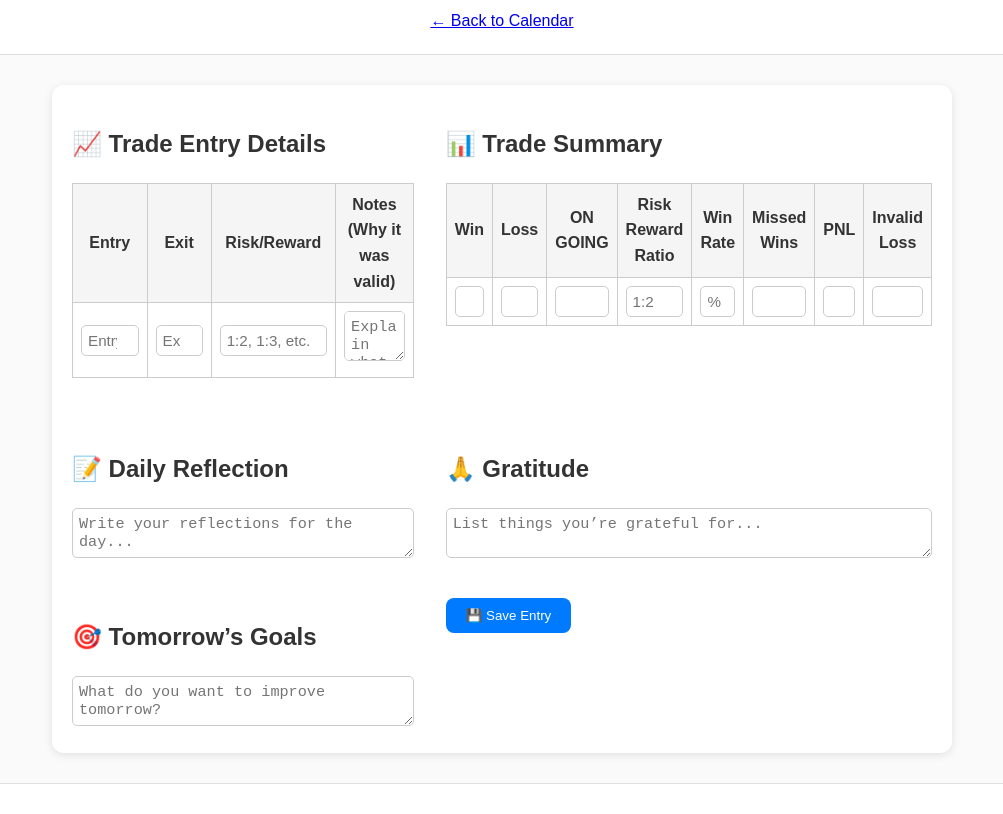
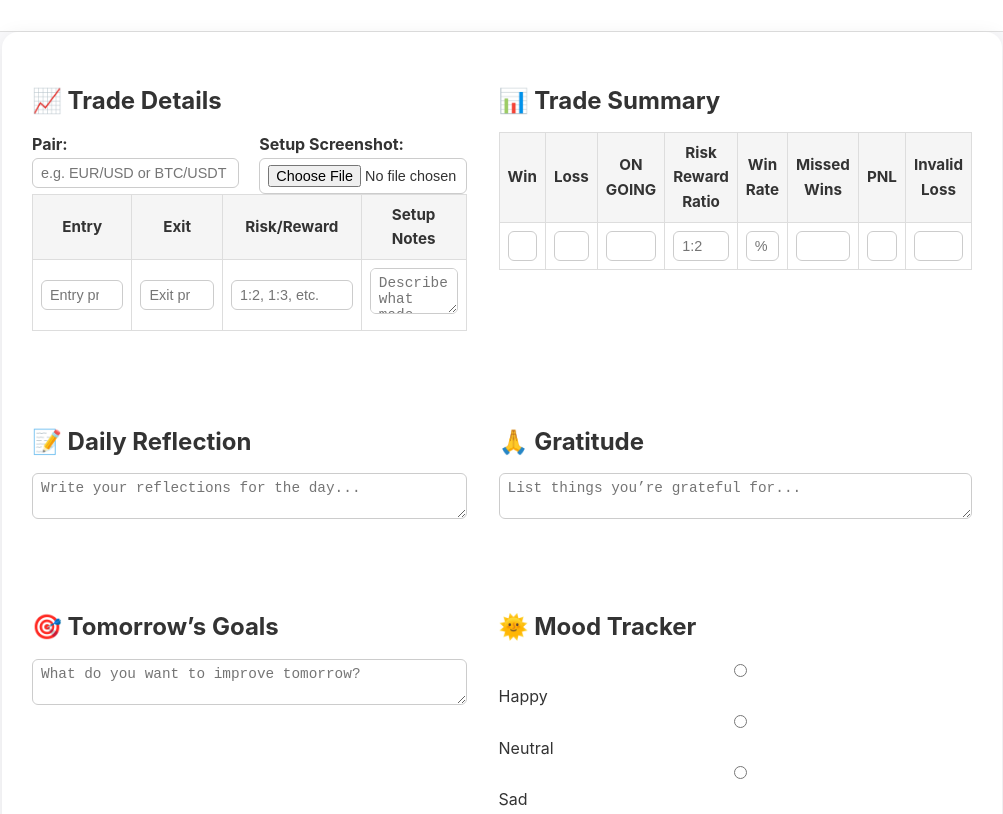
Before and after one commit to eyobfeke/My-Journal, a plain HTML site: page entries/day.html in a window 1280 px wide. Shown: the part 106-920 px from the top of the page, without its empty margins (138-1141 px from the left). Drawn offline with Linux system fonts and the light colour scheme.

Commit message:
Update day.html

```diff
--- a/entries/day.html
+++ b/entries/day.html
@@ -7,43 +7,56 @@
   <link rel="stylesheet" href="../style.css" />
   <style>
     body {
-      font-family: Arial, sans-serif;
+      font-family: 'Inter', sans-serif;
+      background-color: #f9f9fb;
       margin: 0;
       padding: 0;
-      background-color: #fafafa;
     }
     header {
       text-align: center;
-      padding: 20px;
-      border-bottom: 1px solid #ddd;
+      padding: 30px 20px;
     }
     main {
-      max-width: 900px;
-      margin: 30px auto;
-      padding: 20px;
-      background: white;
-      border-radius: 12px;
-      box-shadow: 0 2px 8px rgba(0, 0, 0, 0.1);
+      max-width: 1000px;
+      margin: 0 auto 40px;
+      background: #fff;
+      border-radius: 16px;
+      padding: 30px;
+      box-shadow: 0 4px 20px rgba(0, 0, 0, 0.08);
+    }
+    h1 {
+      margin: 0;
+      font-weight: 600;
+    }
+    h2 {
+      margin-bottom: 12px;
+      display: flex;
+      align-items: center;
+      gap: 8px;
+    }
+    section {
+      margin-bottom: 30px;
     }
     table {
       width: 100%;
       border-collapse: collapse;
-      margin-bottom: 20px;
+      margin-bottom: 10px;
     }
     th, td {
-      border: 1px solid #ccc;
+      border: 1px solid #ddd;
       padding: 8px;
       text-align: center;
+      font-size: 0.95rem;
     }
     th {
       background-color: #f5f5f5;
     }
     input, textarea {
       width: 100%;
-      padding: 6px;
+      padding: 6px 8px;
       border: 1px solid #ccc;
-      border-radius: 5px;
-      font-size: 0.95rem;
+      border-radius: 6px;
+      font-size: 0.9rem;
     }
     button {
       background-color: #007bff;
@@ -52,14 +65,30 @@
       padding: 10px 20px;
       border-radius: 8px;
       cursor: pointer;
+      font-size: 1rem;
+      font-weight: 500;
     }
     button:hover {
       background-color: #005fcc;
     }
+    .flex {
+      display: flex;
+      gap: 20px;
+      flex-wrap: wrap;
+    }
+    .half {
+      flex: 1 1 45%;
+    }
+    #img-preview {
+      margin-top: 10px;
+      max-width: 100%;
+      border-radius: 8px;
+      display: none;
+    }
     footer {
       text-align: center;
       padding: 20px;
-      color: #666;
+      color: #888;
       font-size: 0.9rem;
     }
   </style>
@@ -73,16 +102,29 @@
 
   <main>
 
-    <!-- 🆕 Added Trade Entry Details -->
-    <section id="trade-entry">
-      <h2>📈 Trade Entry Details</h2>
+    <!-- 🆕 Trade Details -->
+    <section id="trade-details">
+      <h2>📈 Trade Details</h2>
+
+      <div class="flex">
+        <div class="half">
+          <label for="pair"><strong>Pair:</strong></label>
+          <input type="text" id="pair" placeholder="e.g. EUR/USD or BTC/USDT">
+        </div>
+        <div class="half">
+          <label for="upload"><strong>Setup Screenshot:</strong></label>
+          <input type="file" id="upload" accept="image/*">
+          <img id="img-preview" alt="Preview">
+        </div>
+      </div>
+
       <table>
         <thead>
           <tr>
             <th>Entry</th>
             <th>Exit</th>
             <th>Risk/Reward</th>
-            <th>Notes (Why it was valid)</th>
+            <th>Setup Notes</th>
           </tr>
         </thead>
         <tbody>
@@ -90,13 +132,13 @@
             <td><input type="number" id="entry" placeholder="Entry price" step="0.01" /></td>
             <td><input type="number" id="exit" placeholder="Exit price" step="0.01" /></td>
             <td><input type="text" id="rr" placeholder="1:2, 1:3, etc." /></td>
-            <td><textarea id="valid-note" placeholder="Explain what made this a valid entry..."></textarea></td>
+            <td><textarea id="valid-note" placeholder="Describe what made this valid..."></textarea></td>
           </tr>
         </tbody>
       </table>
     </section>
 
-    <!-- 🔹 Everything below stays exactly like your previous version -->
+    <!-- 📊 Trade Summary -->
     <section id="trade-summary">
       <h2>📊 Trade Summary</h2>
       <table>
@@ -127,19 +169,32 @@
       </table>
     </section>
 
+    <!-- 📝 Daily Reflection -->
     <section id="reflection">
       <h2>📝 Daily Reflection</h2>
       <textarea id="reflection-text" placeholder="Write your reflections for the day..."></textarea>
     </section>
 
+    <!-- 🙏 Gratitude -->
     <section id="gratitude">
       <h2>🙏 Gratitude</h2>
       <textarea id="gratitude-text" placeholder="List things you’re grateful for..."></textarea>
     </section>
 
+    <!-- 🎯 Goals -->
     <section id="goals">
       <h2>🎯 Tomorrow’s Goals</h2>
       <textarea id="goals-text" placeholder="What do you want to improve tomorrow?"></textarea>
+    </section>
+
+    <!-- 😊 Mood Tracker -->
+    <section id="mood">
+      <h2>🌞 Mood Tracker</h2>
+      <label><input type="radio" name="mood" value="happy"> Happy</label><br>
+      <label><input type="radio" name="mood" value="neutral"> Neutral</label><br>
+      <label><input type="radio" name="mood" value="sad"> Sad</label><br>
+      <label><input type="radio" name="mood" value="stressed"> Stressed</label><br>
+      <label><input type="radio" name="mood" value="confident"> Confident</label>
     </section>
 
     <section id="actions">
@@ -158,16 +213,38 @@
 
     const key = `entry-${date}`;
     const fields = [
-      "entry", "exit", "rr", "valid-note",
+      "pair", "entry", "exit", "rr", "valid-note",
       "win", "loss", "ongoing", "riskreward", "winrate",
       "missed", "pnl", "invalid",
-      "reflection-text", "gratitude-text", "goals-text"
+      "reflection-text", "gratitude-text", "goals-text", "mood"
     ];
 
     const saved = JSON.parse(localStorage.getItem(key)) || {};
     fields.forEach(id => {
       const el = document.getElementById(id);
       if (el && saved[id]) el.value = saved[id];
+    });
+    if (saved["mood"]) {
+      document.querySelector(`input[name="mood"][value="${saved["mood"]}"]`).checked = true;
+    }
+
+    // Image load
+    if (saved["img"]) {
+      const preview = document.getElementById("img-preview");
+      preview.src = saved["img"];
+      preview.style.display = "block";
+    }
+
+    document.getElementById("upload").addEventListener("change", function (e) {
+      const file = e.target.files[0];
+      const reader = new FileReader();
+      reader.onload = function (event) {
+        const imgData = event.target.result;
+        const preview = document.getElementById("img-preview");
+        preview.src = imgData;
+        preview.style.display = "block";
+      };
+      reader.readAsDataURL(file);
     });
 
     document.getElementById("save-entry").addEventListener("click", () => {
@@ -176,6 +253,11 @@
         const el = document.getElementById(id);
         if (el) data[id] = el.value;
       });
+      const selectedMood = document.querySelector('input[name="mood"]:checked');
+      if (selectedMood) data["mood"] = selectedMood.value;
+      const preview = document.getElementById("img-preview");
+      if (preview.src) data["img"] = preview.src;
+
       localStorage.setItem(key, JSON.stringify(data));
       alert("✅ Entry saved!");
     });
```
